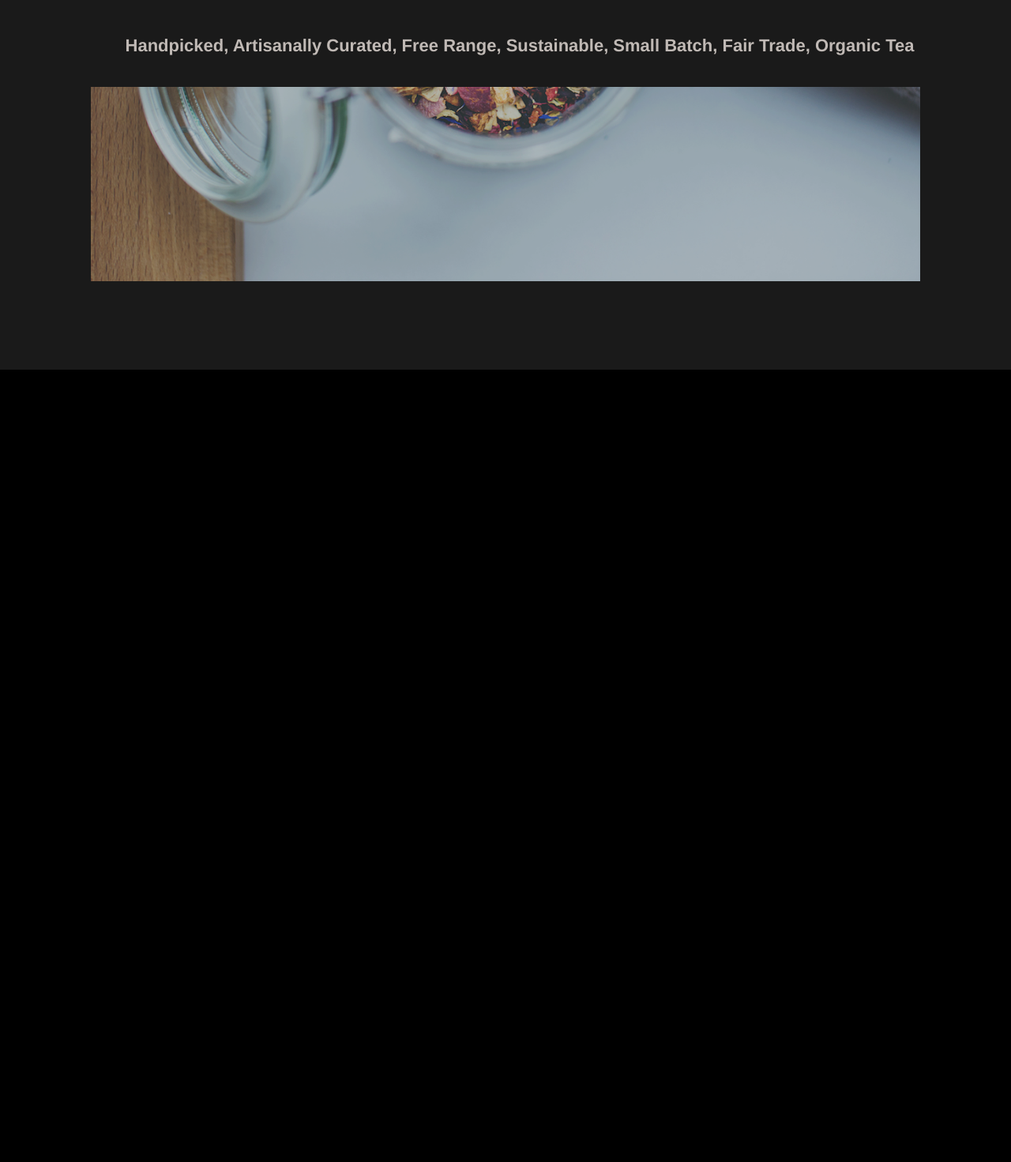
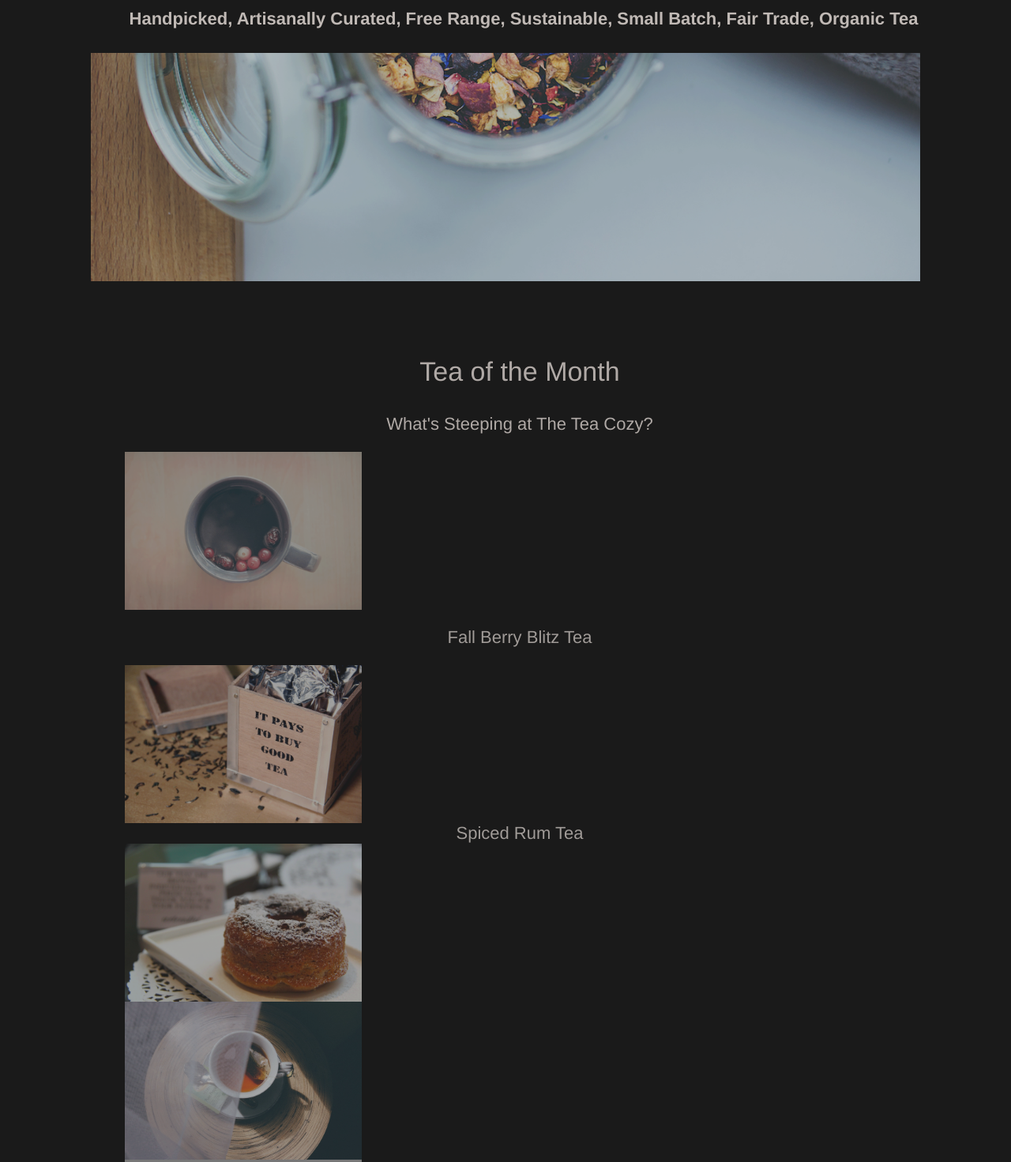
Before and after one commit to MissNaturalLife/tea_cozy, a plain HTML site: page index.html in a window 1280 px wide. Shown: the part 421-1892 px from the top of the page at 79% size. Before the commit the page ends 889 px from the top, so only its background shows below. Drawn offline with Linux system fonts and the light colour scheme; grey boxes are pictures that could not be loaded.

Commit message:
work on picture section.

```diff
--- a/index.html
+++ b/index.html
@@ -20,7 +20,22 @@
 		<h2>Our Mission</h2>
 		<h4>Handpicked, Artisanally Curated, Free Range, Sustainable, Small Batch, Fair Trade, Organic Tea</h4>
 	</div>
+	<div class="menu">
+		<p id="large-text">Tea of the Month</p>
+		<p>What's Steeping at The Tea Cozy?</p>
+		<div>
+			<img src="./resources/images/berryblitz.jpg" alt="Berry Blitz Tea">
+			<p>Fall Berry Blitz Tea</p>
+		</div>
+		<div>
+			<img src="./resources/images/spiced-rum.jpg" alt="Spiced Rum Tea">
+			<span>Spiced Rum Tea</span>
+		</div>
+		<img src="./resources/images/donut.jpg" alt="Donut">
+		<img src="./resources/images/myrtle-ave.jpg" alt="Myrtle Ave Tea">
+		<img src="./resources/images/bedford-bizarre.jpg" alt="Bedford Bizarre Tea">
 	</div>
+
 </div>
 </body>
 </html>
--- a/resources/style.css
+++ b/resources/style.css
@@ -39,13 +39,28 @@ nav span{
 }
 
 .mission_statement h2{
-	padding-top: 10px;
-	padding-left: 100px;
+	padding-left: 110px;
+	margin: 0;
+	font-size: 34px;
 }
 
 .mission_statement h4{
-	padding-bottom: 10px;
-	padding-left: 100px;
+	padding-left: 110px;
+}
+
+.menu{
+	width: 1000px;
+	text-align: center;
+	padding-left: 150px;
+}
+
+.menu img{
+	height:200px;
+	width: 300px;
+	display: flex;
+}
+
+.menu div{
 }
 
 #main-background{
@@ -54,3 +69,7 @@ nav span{
 	position: relative;
 	top: 69px;
 }
+
+#large-text{
+	font-size: 34px;
+}
```
